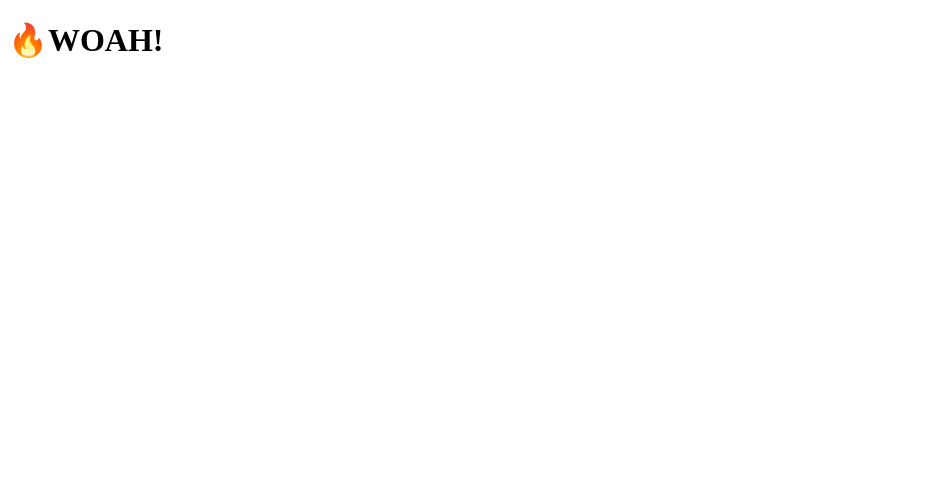
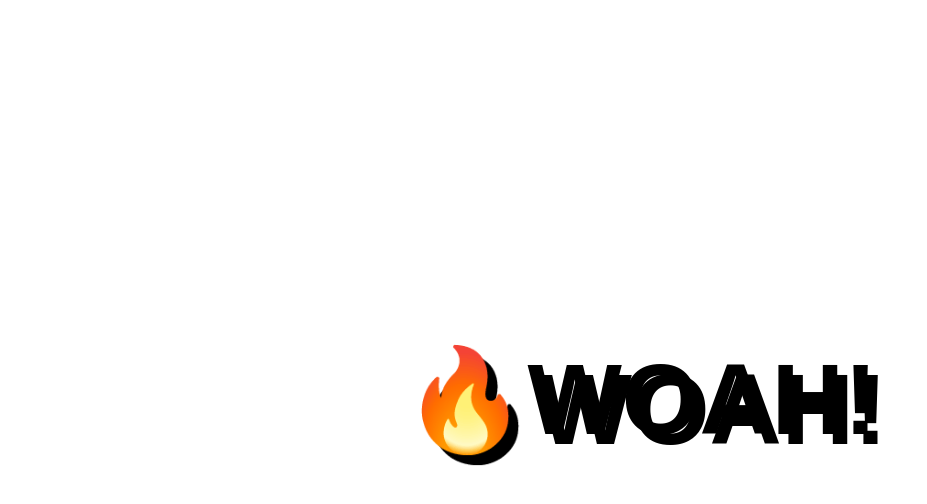
Before and after one commit to linlinliu03/JavaScriptProjects, a plain HTML site: page Text Shadow Mouse Move/index.html in a window 1280 px wide. Shown: the whole page, without its empty margins (0-927 px from the left). Drawn offline with Linux system fonts and the light colour scheme.

Commit message:
Add CSS styling for text shadow project

```diff
--- a/Text Shadow Mouse Move/index.html
+++ b/Text Shadow Mouse Move/index.html
@@ -8,6 +8,30 @@
     <div class="hero">
         <h1 contenteditable>🔥WOAH!</h1>
     </div>
+
+    <style>
+        html {
+            color: black;
+            font-family: sans-serif;
+        }
+
+        body {
+            margin: 0;
+        }
+
+        .hero {
+            min-height: 100vh;
+            display: flex;
+            justify-content: center;
+            align-items: center;
+            color: black;
+        }
+
+        h1 {
+            text-shadow: 10px 10px 0 rgba(0, 0, 0, 1);
+            font-size: 100px;
+        }
+    </style>
 
 
     <script>
```
